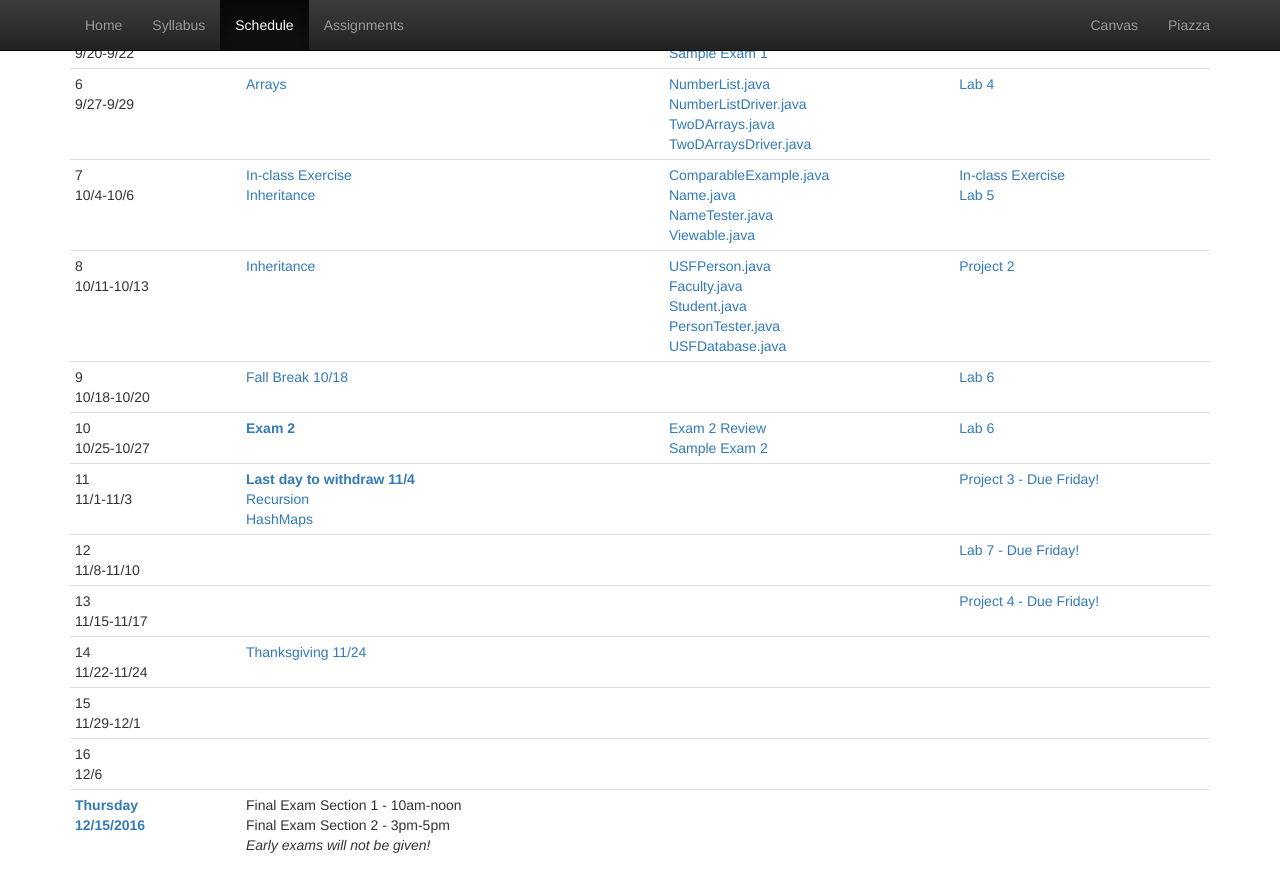
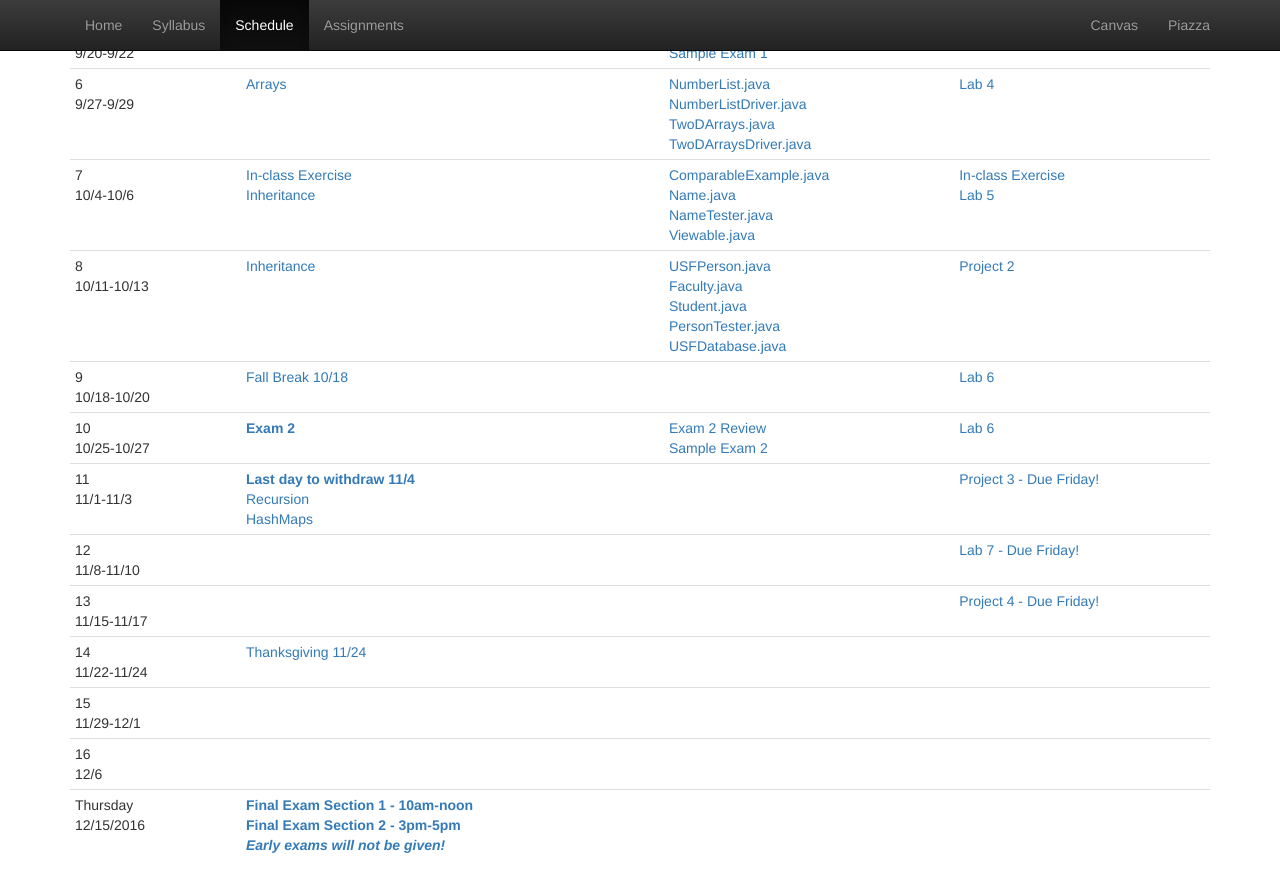
Before and after one commit to CS112-F16/cs112-f16.github.io, a Jekyll site: the page built from schedule.html, in a window 1280 px wide and 900 px high, scrolled down 817 px. Shown: the top 892 px of the window. Built offline with Jekyll 4.4.1, drawn with Linux system fonts in a browser that asks for light colours.

```diff
--- a/schedule.html
+++ b/schedule.html
@@ -218,11 +218,12 @@
       <td></td>
     </tr>
     <tr>
-      <td><strong><span class="text-primary">Thursday <br/>12/15/2016</span></strong></td>
+      <td>Thursday <br/>12/15/2016</td>
       <td>
-        Final Exam Section 1 - 10am-noon<br/>
+        <strong><span class="text-primary">Final Exam Section 1 - 10am-noon<br/>
         Final Exam Section 2 - 3pm-5pm<br/>
         <i>Early exams will not be given!</i>
+        </span></strong>
         </td>
       <td></td>
       <td></td>
```
